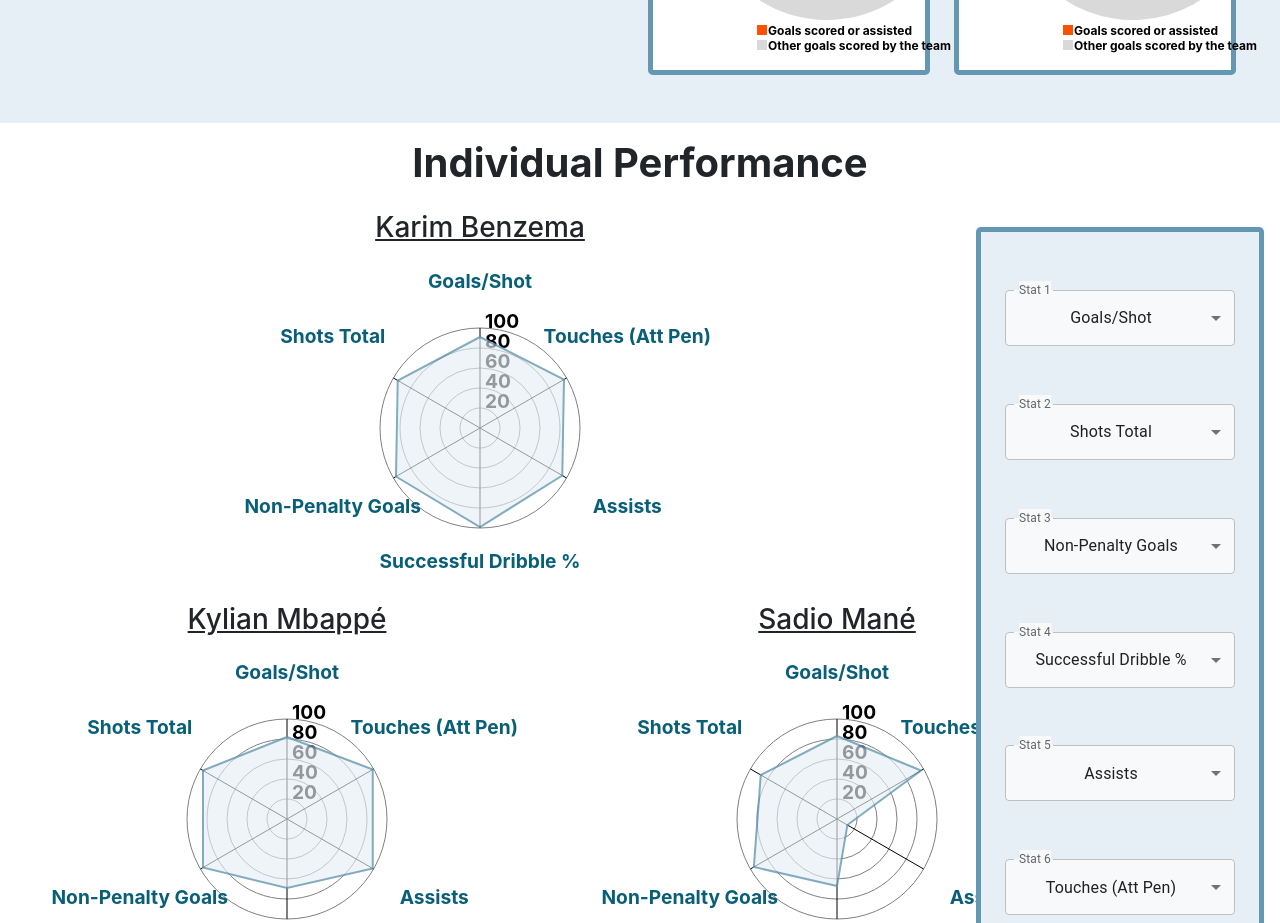
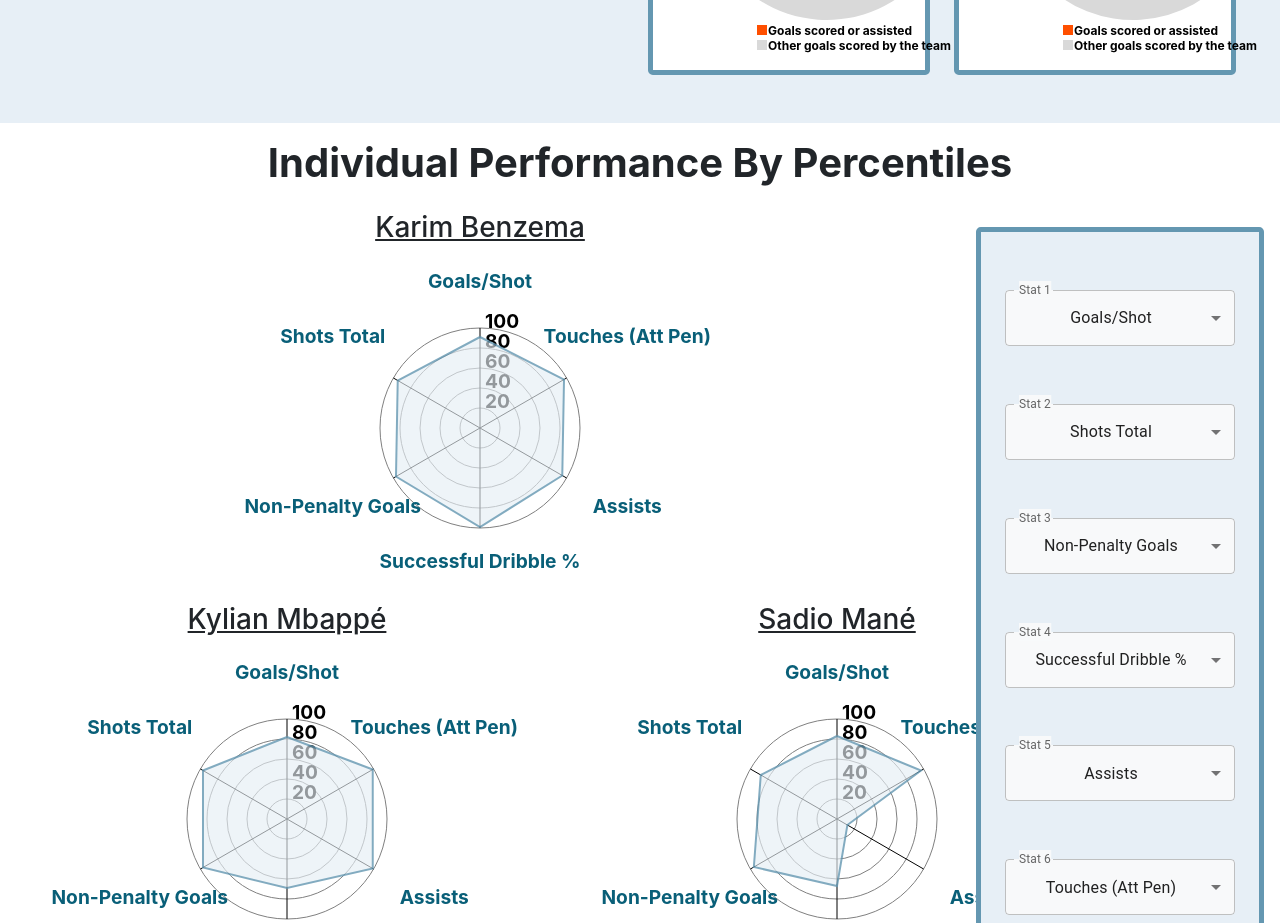
Before and after one commit to Kevin-Lam1013/INF8808-DataVizualisationProject, a React (Create React App) app: page / in a window 1280 px wide. Shown: the part 2840-3763 px from the top of the page. Built offline with nearby package versions, Linux system fonts and the light colour scheme.

Commit message:
small change

```diff
--- a/src/ThirdViz/ThirdViz.js
+++ b/src/ThirdViz/ThirdViz.js
@@ -89,7 +89,7 @@
 
   return (
     <div className="App bg-white row">
-      <h1 className="p-3 fw-bold">Individual Performance</h1>
+      <h1 className="p-3 fw-bold">Individual Performance By Percentiles</h1>
       <div className="col-9">
         <div className="d-flex flex-column justify-content-center">
           <h3><u> Karim Benzema </u></h3>
```
